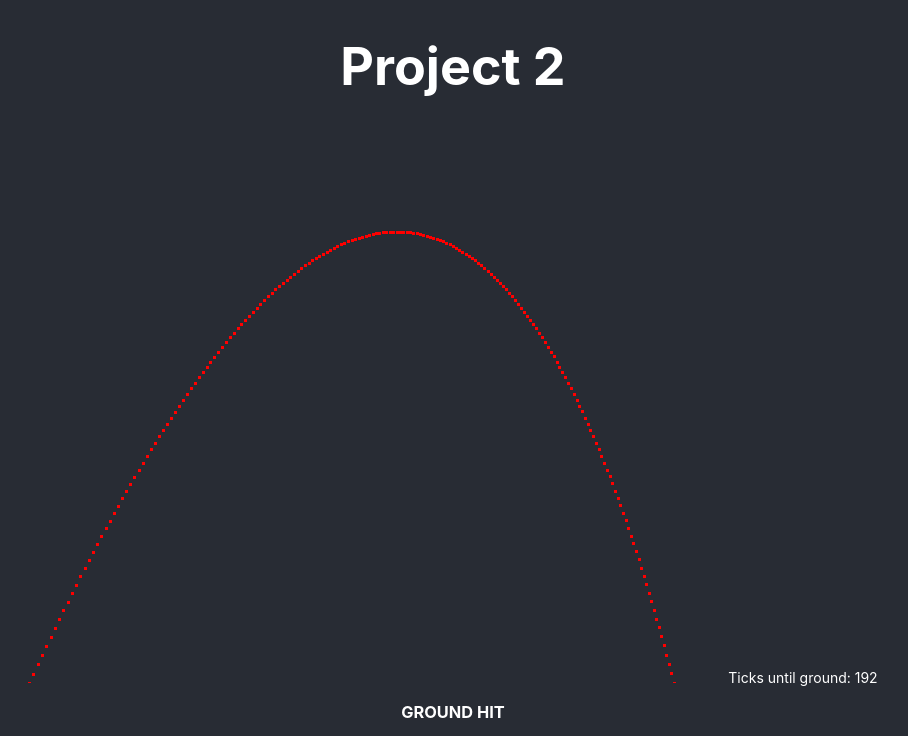
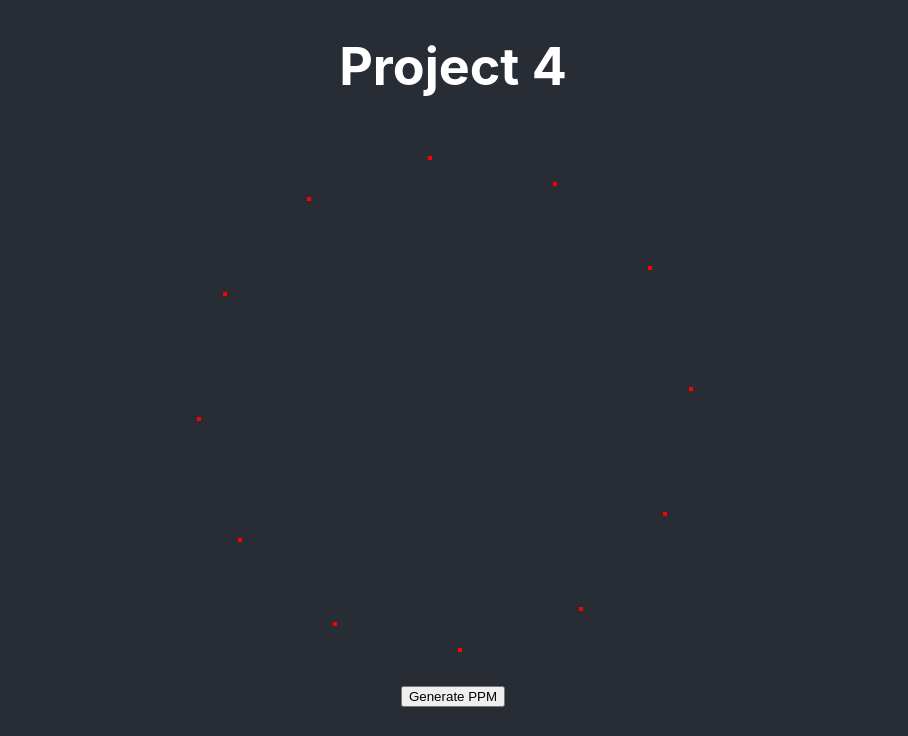
Before and after one commit to simianarmy/ray-tracer-challenge, a React (Create React App) app: page / in a window 1280 px wide. Shown: the top 736 px of the page, without its empty margins (187-1095 px from the left). Built offline with nearby package versions, Linux system fonts and the light colour scheme.

Commit message:
Completed project 4

```diff
--- a/src/App.js
+++ b/src/App.js
@@ -1,13 +1,13 @@
 import React from "react";
 
-import Project2 from "./project2";
+import Project4 from "./project4";
 import "./App.css";
 
 function App() {
   return (
     <div className="App">
       <header className="App-header">
-        <Project2 />
+        <Project4 />
       </header>
     </div>
   );
--- a/src/components/canvas.jsx
+++ b/src/components/canvas.jsx
@@ -23,7 +23,7 @@ export class Canvas extends React.Component {
     const height = canvas.height;
     const rayCanvas = ColorCanvas.initFromHTMLCanvasContext(ctx, width, height);
 
-    this.setState({rayCanvas});
+    this.setState({ rayCanvas });
   }
 
   componentDidUpdate(props) {
@@ -35,13 +35,19 @@ export class Canvas extends React.Component {
     const canvas = this.canvasRef.current;
     const ctx = canvas.getContext("2d");
     ctx.save();
-    ctx.fillStyle = 'rgb(255,0,0)';
+    ctx.fillStyle = "rgb(255,0,0)";
 
     if (objects) {
       objects.forEach(o => {
         if (rayCanvas.isInBounds(o.position.x, o.position.y)) {
-          rayCanvas.writePixel(Math.round(o.position.x), this.height - Math.round(o.position.y), Color(1, 0, 0));
-          ctx.fillRect(Math.round(o.position.x), this.height - Math.round(o.position.y), 3, 3);
+          const x = Math.round(o.position.x);
+          const y = this.height - Math.round(o.position.y) - 1;
+          console.log(x, y);
+
+          rayCanvas.writePixel(x, y, Color(1, 0, 0));
+          ctx.fillRect(x, y, 4, 4);
+        } else {
+          console.warn("out of bounds", o.position);
         }
       });
     }
--- a/src/lib/math.js
+++ b/src/lib/math.js
@@ -1,3 +1,4 @@
 // Floating point equality
 export const INTERNAL_EPSILON = 0.00001;
 export const floatIsEqual = (f1, f2) => Math.abs(f1 - f2) < INTERNAL_EPSILON; // Number.EPSILON;
+export const degreesToRadians = d => d / 180 * Math.PI;
--- /dev/null
+++ b/src/project4.js
@@ -0,0 +1,111 @@
+import React from "react";
+
+import { Canvas } from "./components/canvas";
+import { point } from "./lib/tuple";
+import { multiplyTuple } from "./lib/matrix";
+import { rotationZ, scaling, translation } from "./lib/transformations";
+import { degreesToRadians } from "./lib/math";
+import "./App.css";
+
+class Animation extends React.Component {
+  saveCanvas = imgData => {
+    this.setState({ imgData, shouldSave: false });
+  };
+
+  constructor(props) {
+    super(props);
+
+    let hours = [];
+    const rad = Math.PI * 2 / 12;
+    let lastp = point(50, 100, 0);
+    const rotation = rotationZ(rad);
+    const scale = scaling(2.2, 2.2, 0);
+    const translate = translation(340, 280, 0);
+
+    for (let i = 0; i < 12; i++) {
+      // rotate hours around z by 360 / 12 degrees
+      const p = multiplyTuple(rotation, lastp);
+      lastp = p;
+
+      hours.push({
+        position: multiplyTuple(translate, multiplyTuple(scale, p))
+      });
+    }
+    let minX = Math.min(...hours.map(h => h.position.x));
+    let minY = Math.min(...hours.map(h => h.position.y));
+
+    // normalize points
+    /*
+    hours = hours.map(h => {
+      return {
+        position: {
+          x: h.position.x + -minX,
+          y: h.position.y + -minY
+        }
+      };
+    });
+    */
+
+    this.state = {
+      hourPoints: hours,
+      canvas: null,
+      imgData: null,
+      shouldSave: false
+    };
+    this.updateAnimationState = this.updateAnimationState.bind(this);
+  }
+
+  componentDidMount() {
+    this.rAF = requestAnimationFrame(this.updateAnimationState);
+    //setTimeout(this.updateAnimationState, TICK_MS);
+  }
+
+  updateAnimationState() {
+    let { hourPoints } = this.state;
+
+    //this.setState({});
+
+    this.rAF = requestAnimationFrame(this.updateAnimationState);
+  }
+
+  componentWillUnmount() {
+    cancelAnimationFrame(this.rAF);
+  }
+
+  render() {
+    const { shouldSave } = this.state;
+
+    return (
+      <div className="animation">
+        <Canvas
+          {...this.props}
+          objects={this.state.hourPoints}
+          onSave={shouldSave ? this.saveCanvas : null}
+        />
+        <br />
+        <button onClick={() => this.setState({ shouldSave: true })}>
+          Generate PPM
+        </button>
+        <br />
+        {this.state.imgData && (
+          <div className="ppmdata">
+            <textarea rows="20" cols="60" value={this.state.imgData} />
+          </div>
+        )}
+      </div>
+    );
+  }
+}
+
+function Project4() {
+  return (
+    <div className="App project">
+      <header className="App-header">
+        <h1>Project 4</h1>
+        <Animation width="700" height="550" />
+      </header>
+    </div>
+  );
+}
+
+export default Project4;
```
Also changed, not shown: 1 other file (tests, documents, lock files or other folders).
